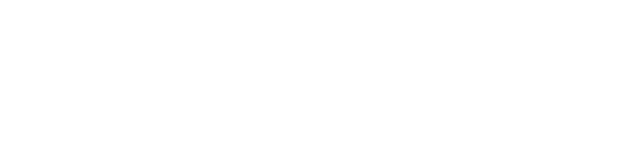
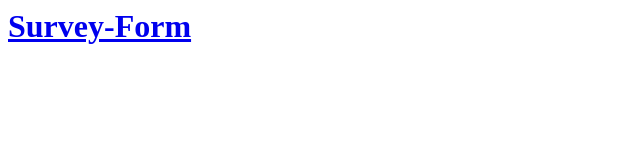
Before and after one commit to mouhammad-raddad/mouhammad-raddad.github.io, a plain HTML site: page index.html in a window 1280 px wide. Shown: the whole page, without its empty margins (0-640 px from the left). Drawn offline with Linux system fonts and the light colour scheme.

Commit message:
fix url text

```diff
--- a/index.html
+++ b/index.html
@@ -8,7 +8,7 @@
   </head>
   <body>
     <h1>
-      <a href="https://mouhammad-raddad.github.io/Survey-Form/" />
+		<a href="https://mouhammad-raddad.github.io/Survey-Form/">Survey-Form</a>
     </h1>
   </body>
 </html>
```
